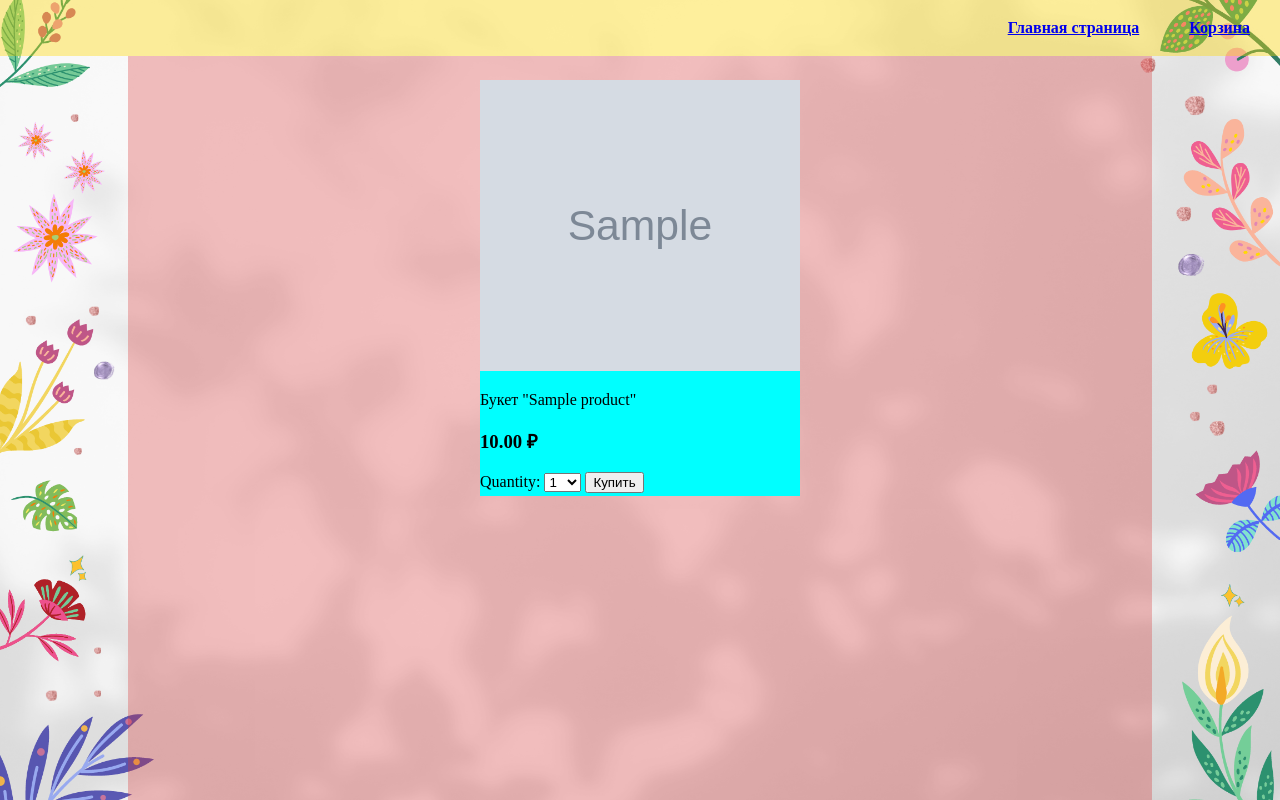
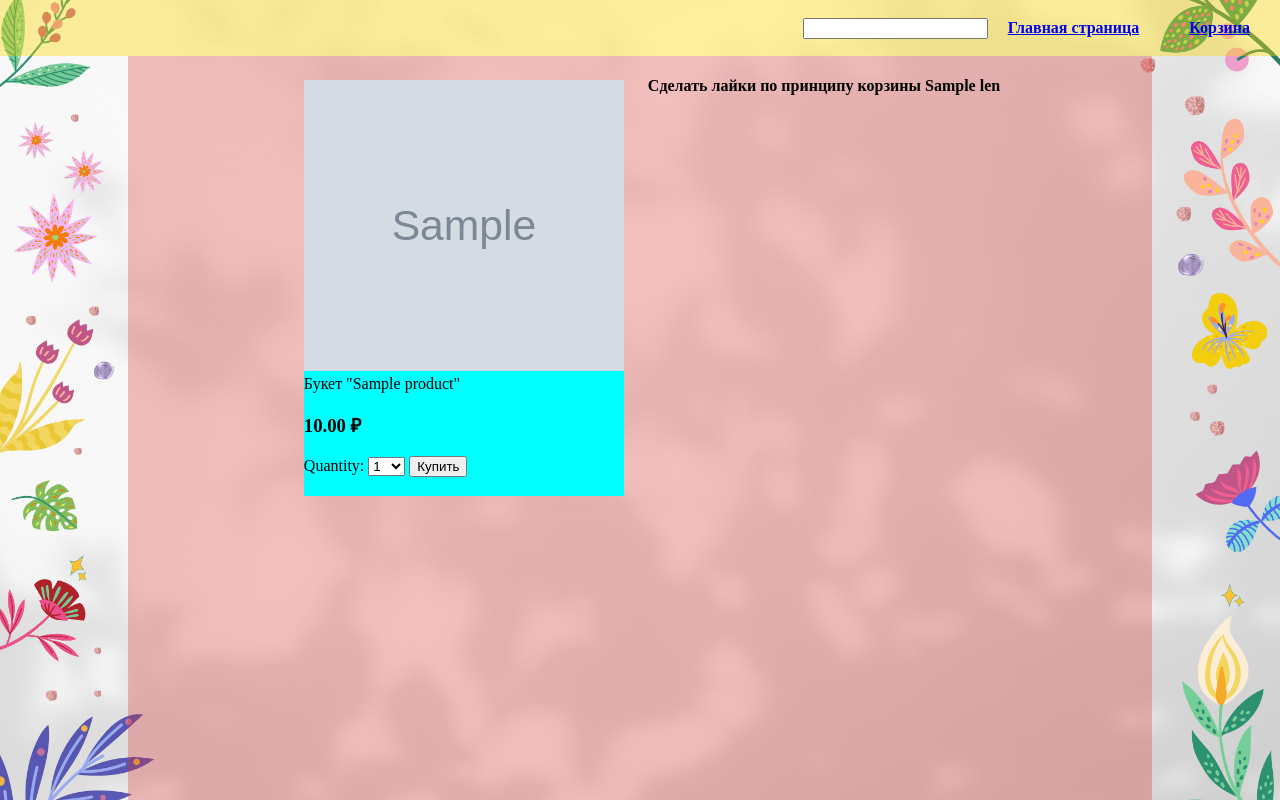
Before and after one commit to Batditos/Flower-shop, a Django app: template shop/templates/shop/catalog.html in a window 1280 px wide. Run offline with Django 4.2, Linux system fonts and the light colour scheme; tables that the repository leaves empty hold one stand-in row (values such as "Sample post"); the template is opened without the code that fills it: values that come from a table or form of the project are taken from there, most other values are stand-ins (such as "Sample title", 1, 10 or a date in 2020); grey boxes marked "Sample" are stand-in pictures.

Commit message:
попробовал сделать поиск по товаром

```diff
--- a/shop/templates/shop/catalog.html
+++ b/shop/templates/shop/catalog.html
@@ -1,31 +1,35 @@
 <!DOCTYPE html>
 <html lang="ru">
   <head>
-    <meta charset="UTF-8">
+    <meta charset="UTF-8" />
     {% load static %}
-    <meta http-equiv="X-UA-Compatible" content="IE=edge">
+    <meta http-equiv="X-UA-Compatible" content="IE=edge" />
+    <script src="{% static 'js/poisk.js' %}"></script>
     <link href="{% static 'css/main.css' %}" rel="stylesheet" />
     <link href="{% static 'css/catalog.css' %}" rel="stylesheet" />
-    <meta name="viewport" content="width=device-width, initial-scale=1.0">
+    <meta name="viewport" content="width=device-width, initial-scale=1.0" />
     <title>Document</title>
   </head>
   <body>
     <div class="navBar">
+      <input id="poisk" type="text" oninput="find_cat(this)" />
       <h4><a href="/">Главная страница</a></h4>
       <h4><a href="/basket/">Корзина</a></h4>
     </div>
-    <div class="containerCatalog">
+    <div  id="list_global" class="containerCatalog">
       {% for product in products %}
       <div class="containerDescription">
         <img class="image" src="{{ product.image.url }}" />
-        <p class="title">Букет "{{ product.name }}"</p>
+        <pclass="title">Букет "{{ product.name }}"</pclass=>
         <h3 class="price">{{ product.price }} &#8381;</h3>
         <form action="{% url 'basket:basket_add' product.id %}" method="post">
-    {{ cart_product_form }}
-    {% csrf_token %}
-    <input type="submit" value="Купить">
+          {{ cart_product_form }} {% csrf_token %}
+          <input type="submit" value="Купить" />
         </form>
       </div>
       {% endfor %}
+
+      <h4>Сделать лайки по принципу корзины <span>{{ basket.len }}</span></h4>
+    </div>
   </body>
 </html>
```
Lines whose indentation alone changed are shown as unchanged.
